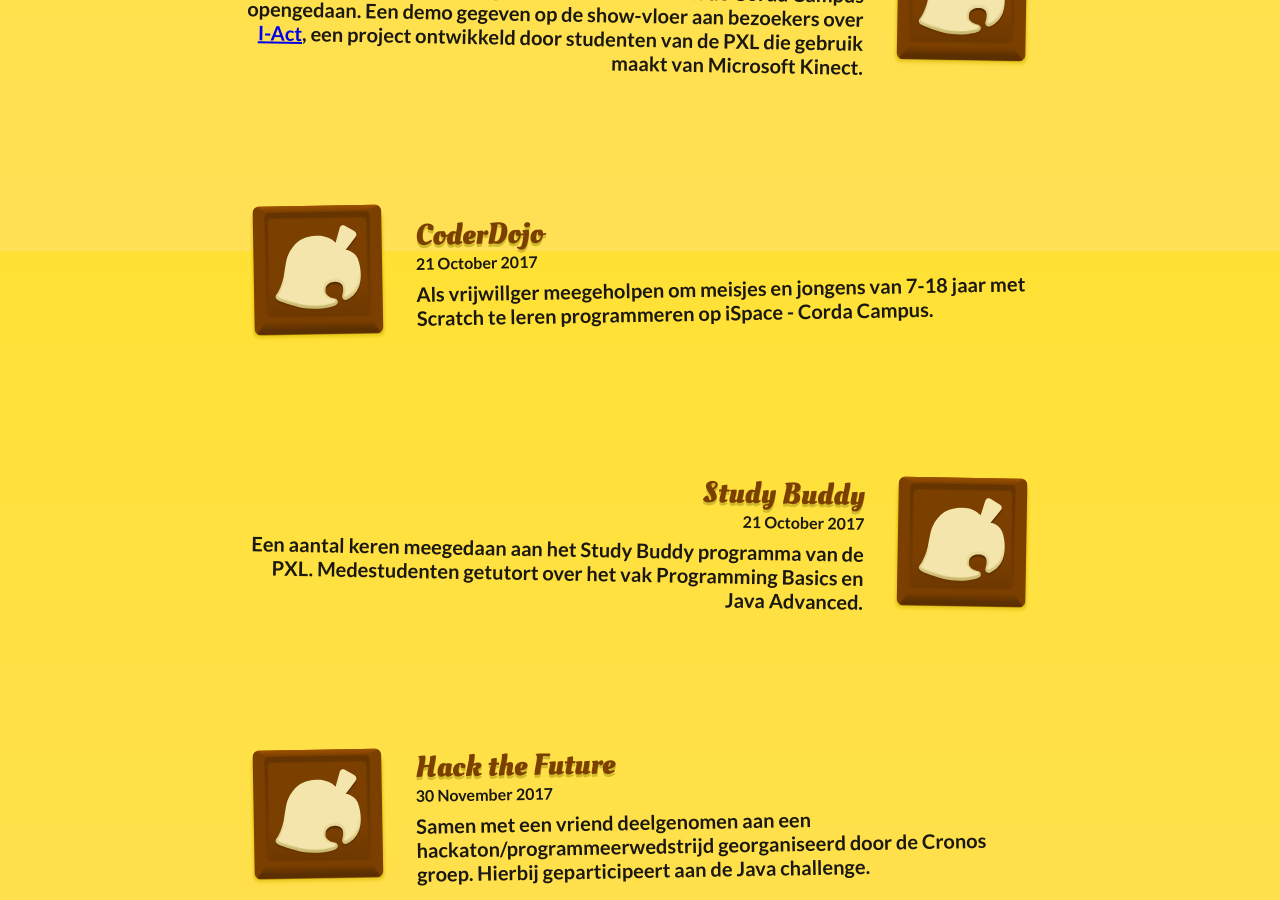
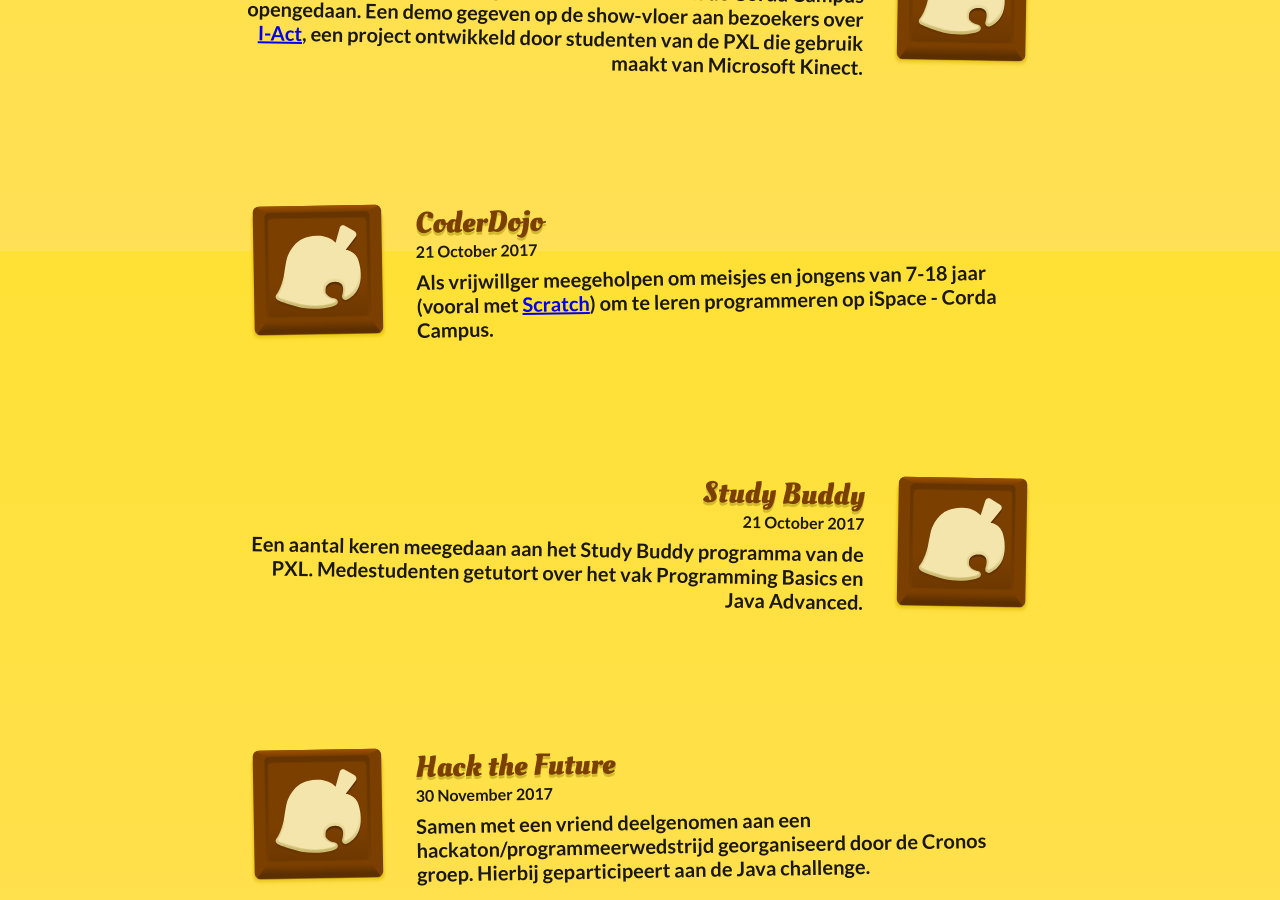
Before and after one commit to Maxzilla60/maxzilla60.github.io, a Jekyll site: the page built from index.html, in a window 1280 px wide and 900 px high, scrolled down 649 px. Built offline with Jekyll 4.4.1, drawn with Linux system fonts in a browser that asks for light colours.

Commit message:
Link to Scratch

```diff
--- a/_activities/coderdojo.html
+++ b/_activities/coderdojo.html
@@ -4,4 +4,4 @@ date: 21/10/2017
 link: "https://www.coderdojobelgium.be/"
 icon: ""
 ---
-Als vrijwillger meegeholpen om meisjes en jongens van 7-18 jaar met Scratch te leren programmeren op iSpace - Corda Campus.
+Als vrijwillger meegeholpen om meisjes en jongens van 7-18 jaar (vooral met <a href="https://scratch.mit.edu" target="_blank">Scratch</a>) om te leren programmeren op iSpace - Corda Campus.
```
